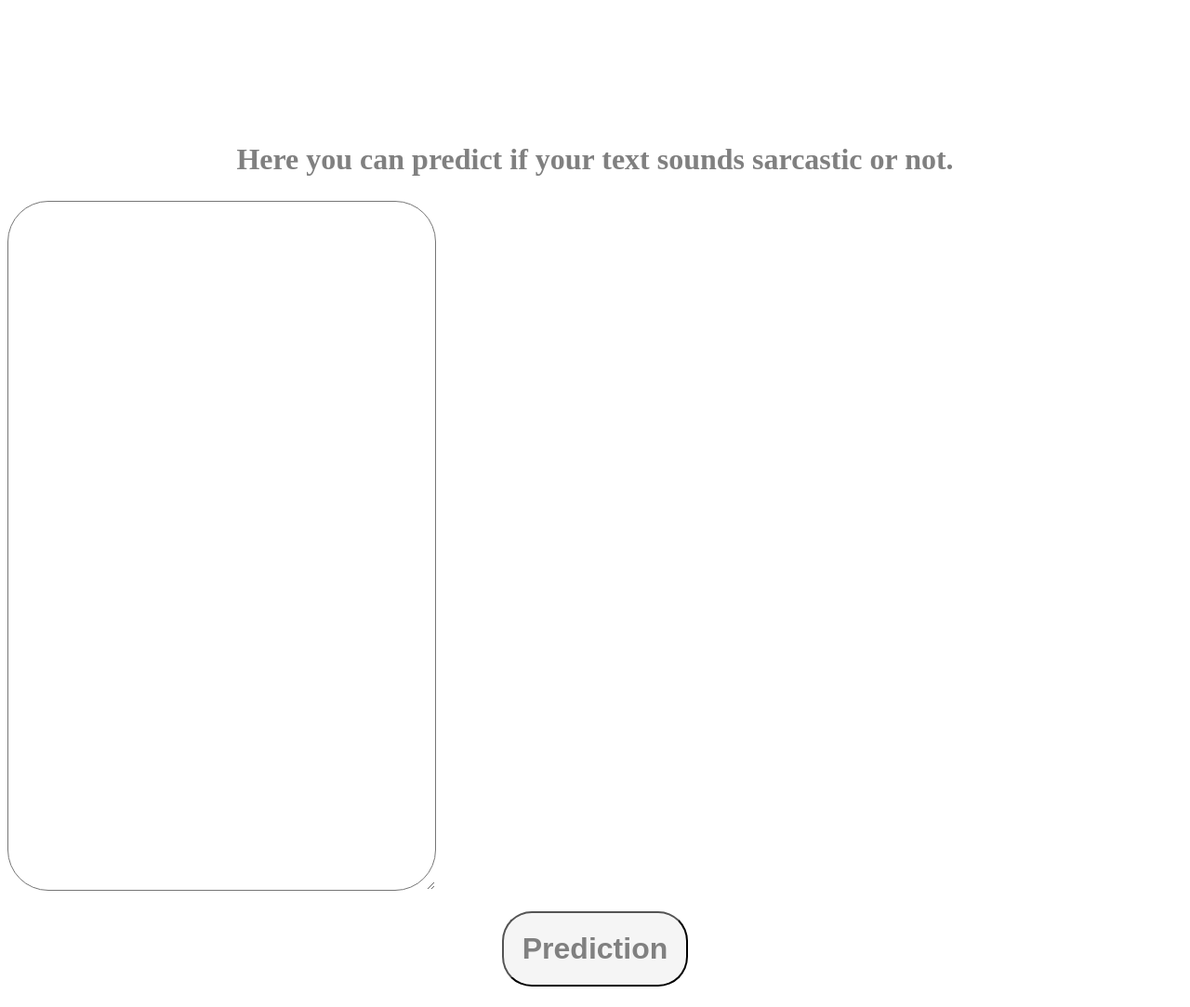
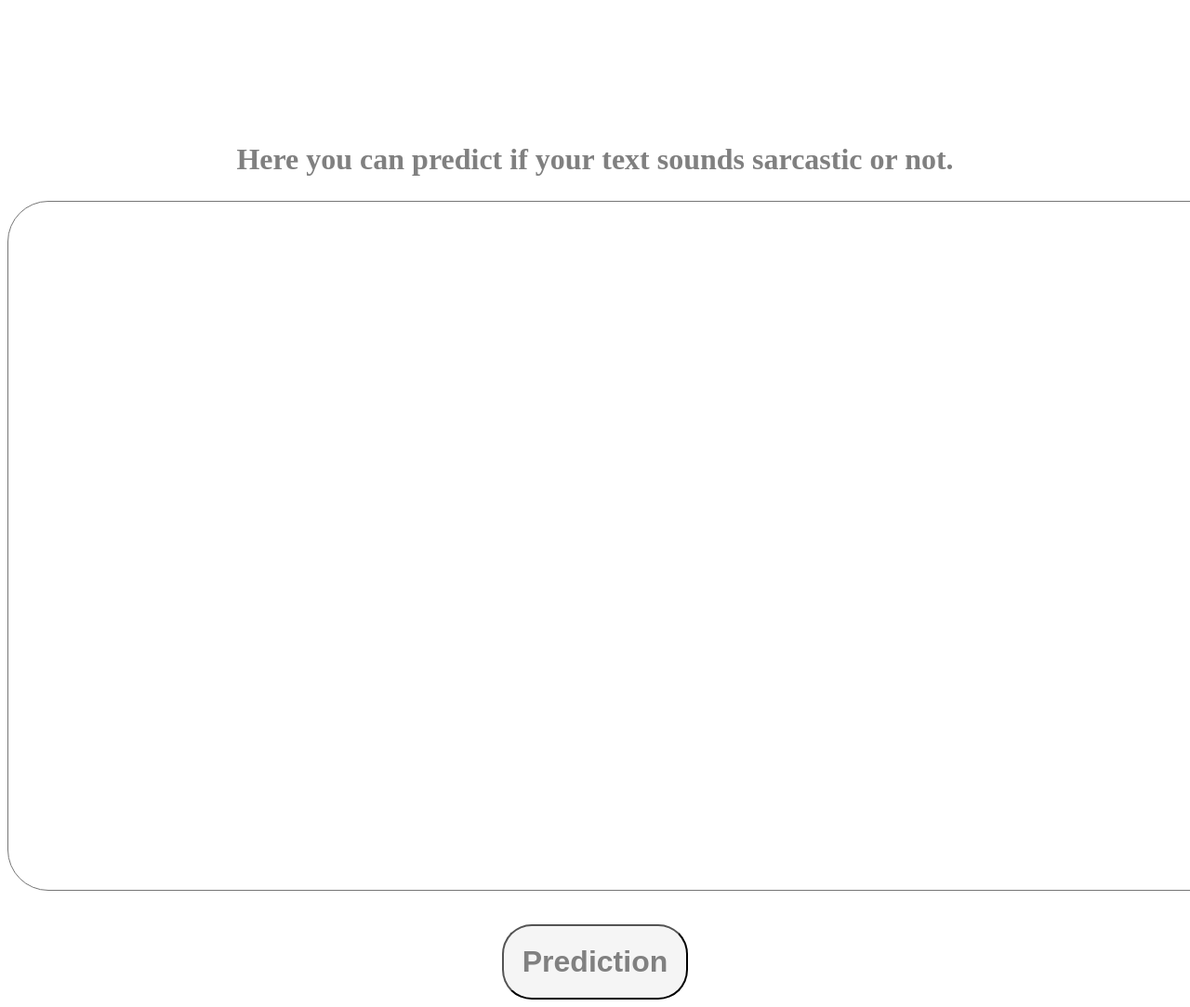
Before and after one commit to OlenaBL/sarcasm, a Flask app: page / in a window 1280 px wide; the page is wider, and only the part inside the window is pictured. Shown: that part at 93% size. Before the commit the page ends 1061 px from the top of that part, so only its background shows below. Run offline with Flask 2, Linux system fonts and the light colour scheme.

Commit message:
Update index.html

```diff
--- a/templates/index.html
+++ b/templates/index.html
@@ -34,9 +34,10 @@
             margin : 0 auto;
         }
         #box {
+	    display: block;
             margin: 0 auto;
-	    height: 25%;
-            width: 30%;
+	    height: auto;
+            width: auto;
             border-radius: 1em;
 	    font-family: fantasy;
   	    font-size: 44px;
```
